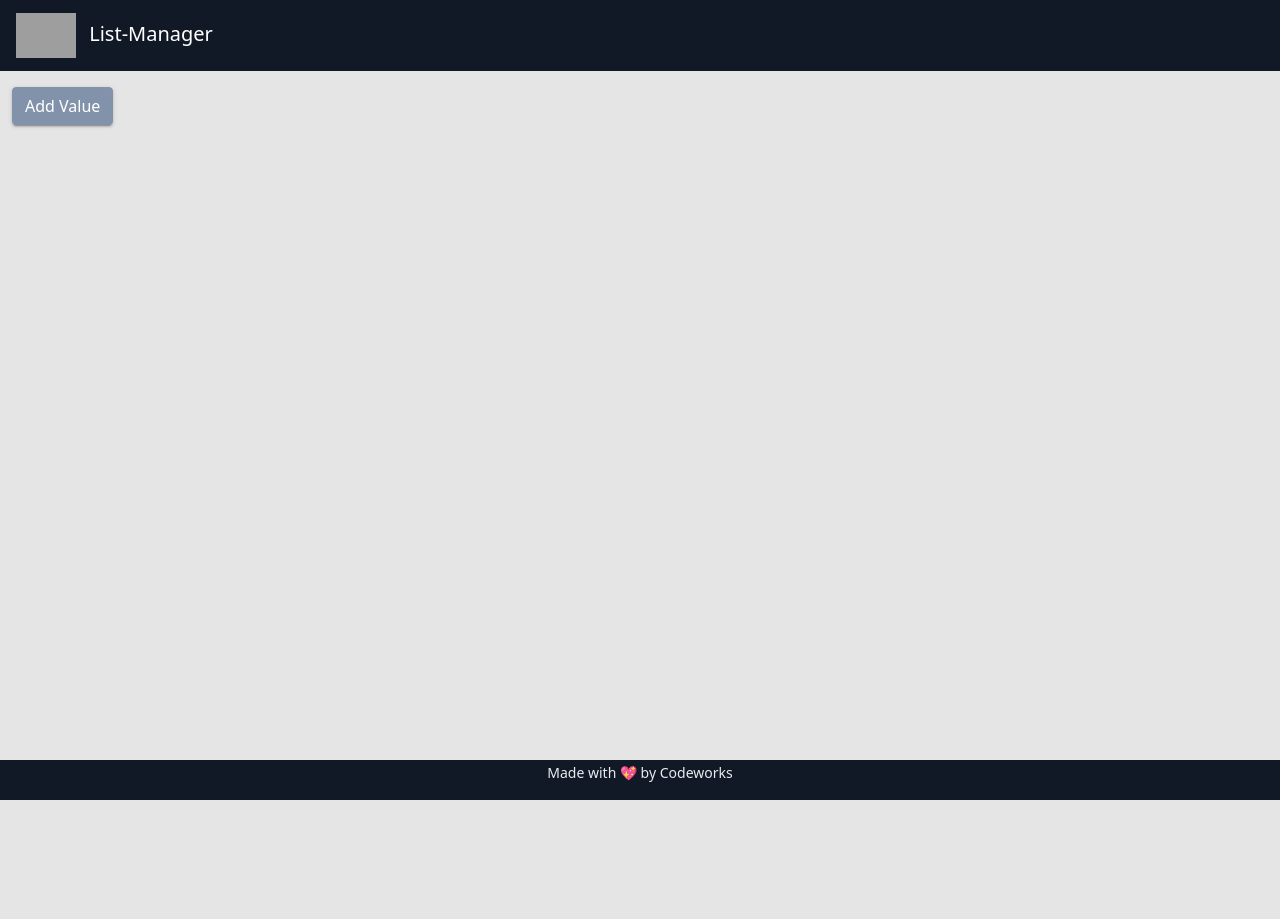
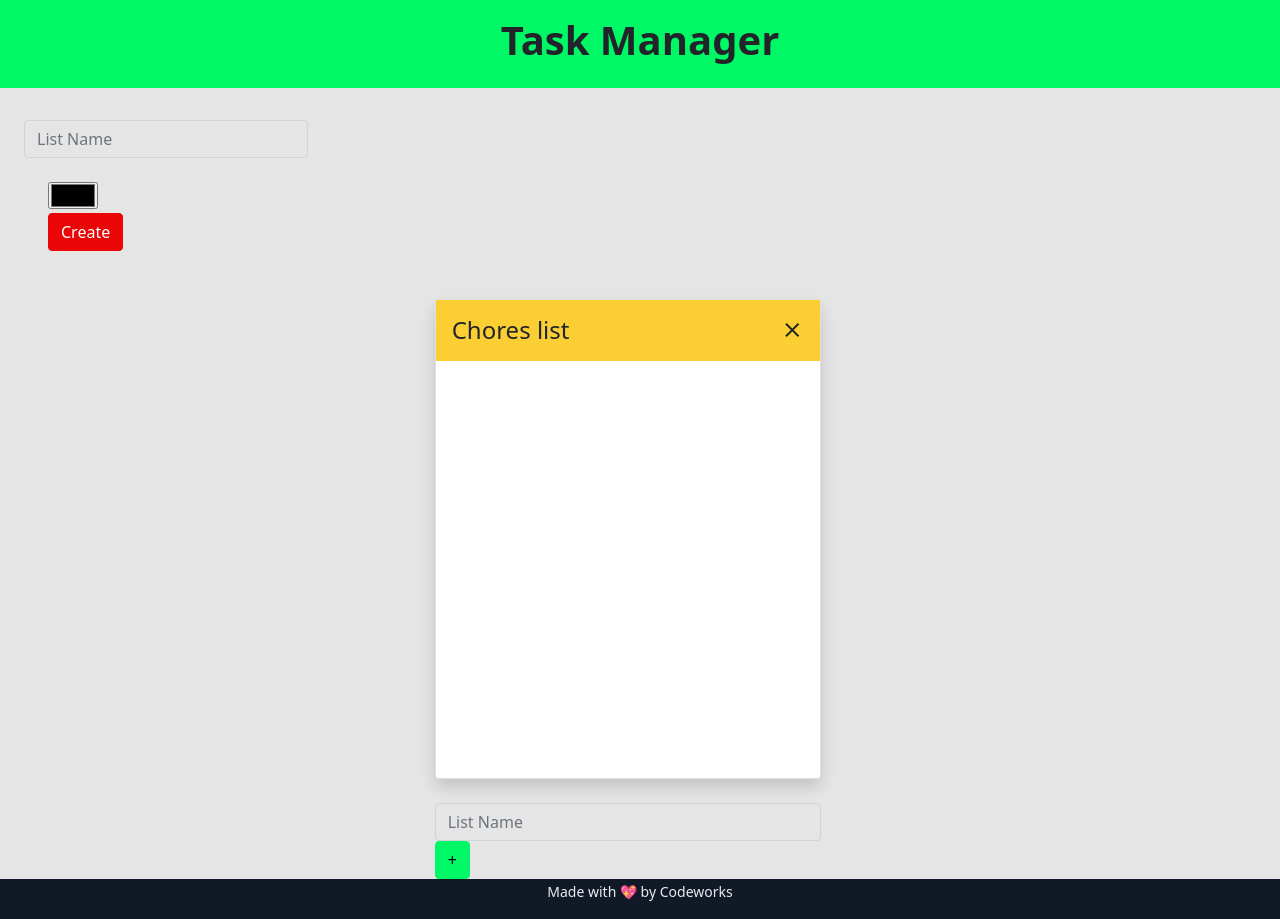
Before and after one commit to DiegoDomingu3z/List-Manager, a website with bundled scripts: page index.html in a window 1280 px wide. Before the commit the page ends 800 px from the top, so only its background shows below. Built offline with nearby package versions, Linux system fonts and the light colour scheme; grey boxes are pictures that could not be loaded; a script that the page names is missing.

Commit message:
added the draw functions for task manager

```diff
--- a/app/AppState.js
+++ b/app/AppState.js
@@ -1,9 +1,15 @@
 import { EventEmitter } from "./Utils/EventEmitter.js"
 import { isValidProp } from "./Utils/isValidProp.js"
+import { List } from "./Models/ListModel.js"
 
 class AppState extends EventEmitter {
-  /** @type {import('./Models/Value').Value[]} */
+  // /** @type {import('./Models/Value').Value[]} */
   values = []
+/** @type {import('./Models/List').List[]} */
+  lists = [
+  new List ({
+    name: 'Chores list'})
+  ]
 }
 
 export const ProxyState = new Proxy(new AppState(), {
--- /dev/null
+++ b/app/Controllers/ListController.js
@@ -0,0 +1,45 @@
+import { ProxyState } from "../AppState.js";
+import { listsService } from "../Services/ListService.js"
+
+
+
+
+function _drawList(){
+    let lists = ProxyState.lists
+    let template = ''
+    lists.forEach(l => template += l.Template)
+    document.getElementById('lists').innerHTML = template
+
+}
+
+
+export class ListController{
+    constructor(){
+        console.log('this is working');
+        ProxyState.on('lists', _drawList)
+_drawList()
+
+
+    }
+
+
+    createList(){
+        window.event.preventDefault()
+        console.log('this bitch is working');
+        let form = window.event.target
+        let  listData = {
+
+            name: form.name.value
+        }
+        console.log('list data', listData);
+        listsService.createList(listData)
+
+    }
+
+
+
+    deleteList(id){
+        console.log('this bitch is working', id);
+        listsService.deleteList(id)
+    }
+}
--- /dev/null
+++ b/app/Models/ListModel.js
@@ -0,0 +1,36 @@
+import { generateId } from "../Utils/generateId.js";
+// import { ProxyState } from "../AppState.js";
+
+
+
+
+
+export class List{
+    constructor(data){
+    this.id = data.id || generateId()
+    this.name = data.name
+
+    }
+
+    get Template(){
+        return `
+        <div class="col-4">
+        <form action="">
+
+          <div class="card bg-white shadow text-center" style="height: 30rem;">
+            <h4 class="d-flex justify-content-between text-center bg-warning p-3">${this.name}<span></span><i
+              class="mdi mdi-close selectable" onclick="app.listsController.deleteList('${this.id}')"></i></h4>
+            <div>
+
+            </div>
+          </div>
+          <div>
+            <label for="" class="form-label"></label>
+            <input name="" id="" class="form-control" aria-describedby="helpId"
+            placeholder="List Name"><button class="btn btn-success "  >+</button></input>
+          </div>
+        </form>
+        </div>
+        `
+    }
+}
--- /dev/null
+++ b/app/Services/ListService.js
@@ -0,0 +1,25 @@
+import { ProxyState } from "../AppState.js";
+import { List } from "../Models/ListModel.js";
+
+
+
+
+
+class ListsService{
+    createList(listData){
+        console.log('lists', listData);
+        ProxyState.lists = [...ProxyState.lists, new List(listData)]
+    }
+
+    deleteList(id){
+        console.log('that bitch is deleted');
+        ProxyState.lists = ProxyState.lists.filter(l => l.id != id)
+    }
+
+
+
+
+}
+
+
+export const listsService = new ListsService()
--- a/app/main.js
+++ b/app/main.js
@@ -1,7 +1,11 @@
+import { ListController } from "./Controllers/ListController.js";
 import { ValuesController } from "./Controllers/ValuesController.js";
 
 class App {
-  valuesController = new ValuesController();
+  // valuesController = new ValuesController();
+
+  listsController = new ListController
+
 }
 
 window["app"] = new App();
--- a/index.html
+++ b/index.html
@@ -8,6 +8,7 @@
   <link rel="icon" href="https://bcw.blob.core.windows.net/public/img/9977764104160066">
   <link href="https://cdn.jsdelivr.net/npm/bootstrap@5.1.0/dist/css/bootstrap.min.css" rel="stylesheet"
     integrity="sha384-KyZXEAg3QhqLMpG8r+8fhAXLRk2vvoC2f3B09zVXn8CA5QIVfZOJ3BCsw2P0p/We" crossorigin="anonymous">
+    <link rel="stylesheet" href="//cdn.materialdesignicons.com/5.4.55/css/materialdesignicons.min.css">
   <link rel="stylesheet" href="assets/style/main.css">
   <link rel="stylesheet" href="assets/style/style.css">
   <title>List-Manager</title>
@@ -15,23 +16,60 @@
 
 <body>
   <header>
-    <nav class="navbar navbar-dark navbar-expand bg-dark text-light no-select">
-      <a class="navbar-brand ms-3" href="#">
-        <img src="https://codeworks.blob.core.windows.net/public/assets/img/cw-mark.png" height="45" alt=""
-          loading="lazy">
-        <span class="ms-2">List-Manager</span>
-      </a>
-    </nav>
+    <div class="text-center bg-success p-3">
+      <h1><b>Task Manager</b></h1>
+    </div>
   </header>
   <main>
-    <div class="container-fluid">
-      <div class="row">
-        <div class="col-12">
-          <div id="app"></div>
-        </div>
+    <div class="row container-fluid">
+
+      <div class="col-md-3 p-4">
+
+        <form class="row" id="form" onsubmit="app.listsController.createList()">
+          <label for="" class="form-label"></label>
+          <input name="name" id="name" class="form-control" aria-describedby="helpId"
+            placeholder="List Name"></input>
+
+            <div class="col-3 p-4"><span><input type="color" class=""></span><button class="btn btn-danger">Create</button>
+        </form>
+      </div>
       </div>
     </div>
+
+
+
+    <div class="row container-fluid d-flex justify-content-around" id="lists">
+      <!-- <div class="col-4">
+        <form action="">
+
+          <div class="card bg-white shadow text-center" style="height: 30rem;">
+            <h4 class="d-flex justify-content-between text-center bg-warning p-3">Shopping List<span></span><i
+              class="mdi mdi-close selectable" onclick="app.partiesController"></i></h4>
+            <div>
+
+            </div>
+          </div>
+          <div>
+            <label for="" class="form-label"></label>
+            <input name="" id="" class="form-control" aria-describedby="helpId"
+            placeholder="List Name"><button class="btn btn-success ">+</button></input>
+          </div>
+        </form>
+        </div> -->
+    </div>
+
+
+
+
+
+
   </main>
+
+
+
+
+
+
   <footer class="bg-dark text-light">
     <div class="text-center no-select">
       <p><small>Made with 💖 by Codeworks</small></p>
```
